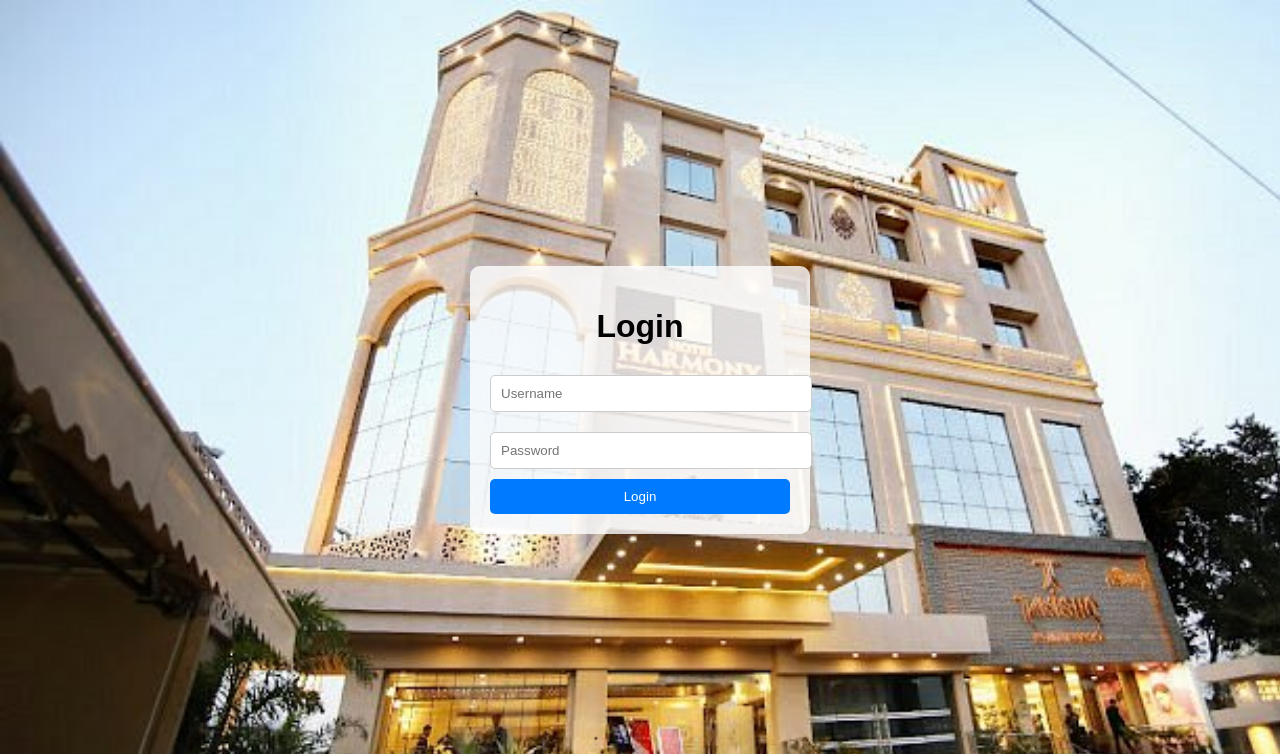
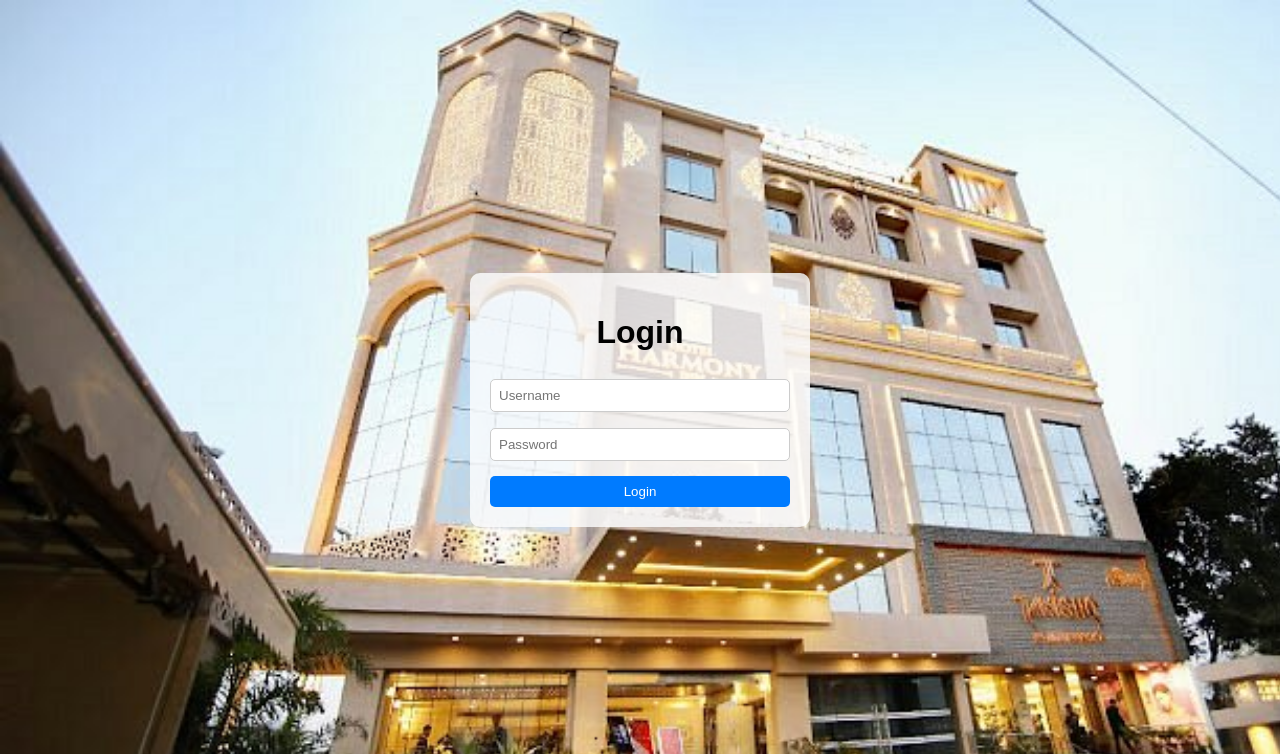
Before and after one commit to shubhu-2002/Hotel_Management, a Flask app: page / in a window 1280 px wide. Shown: the top 754 px of the page. Run offline with Flask 3, Linux system fonts and the light colour scheme.

Commit message:
Update login.html

```diff
--- a/templates/login.html
+++ b/templates/login.html
@@ -27,13 +27,17 @@
         }
         .login-container input {
             width: 100%;
-            padding: 10px;
-            margin: 10px 0;
+            padding: 8px;
+            margin: 8px 0;
             border: 1px solid #ccc;
             border-radius: 5px;
+            box-sizing: border-box;
+        }
+        .login-container input[name="password"] {
+            margin-bottom: 15px;
         }
         .login-container button {
-            padding: 10px;
+            padding: 8px;
             width: 100%;
             background-color: #007BFF;
             border: none;
```
